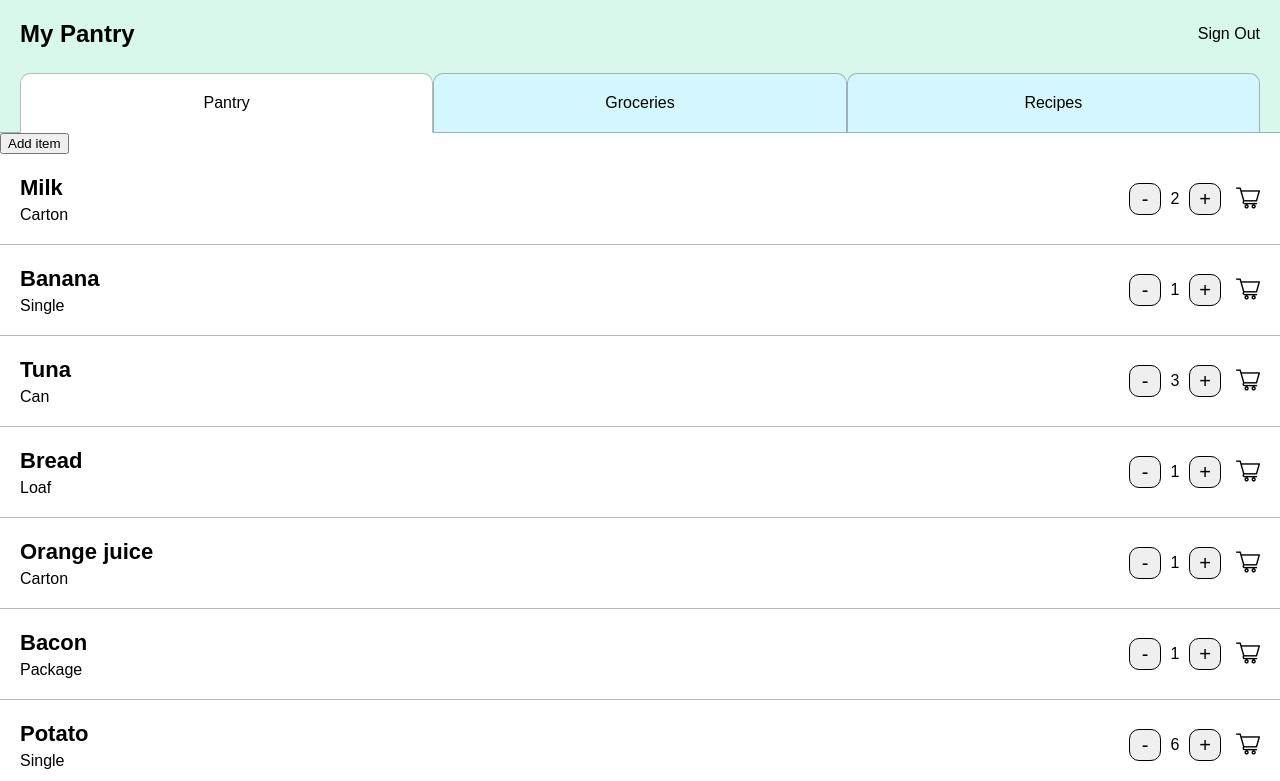
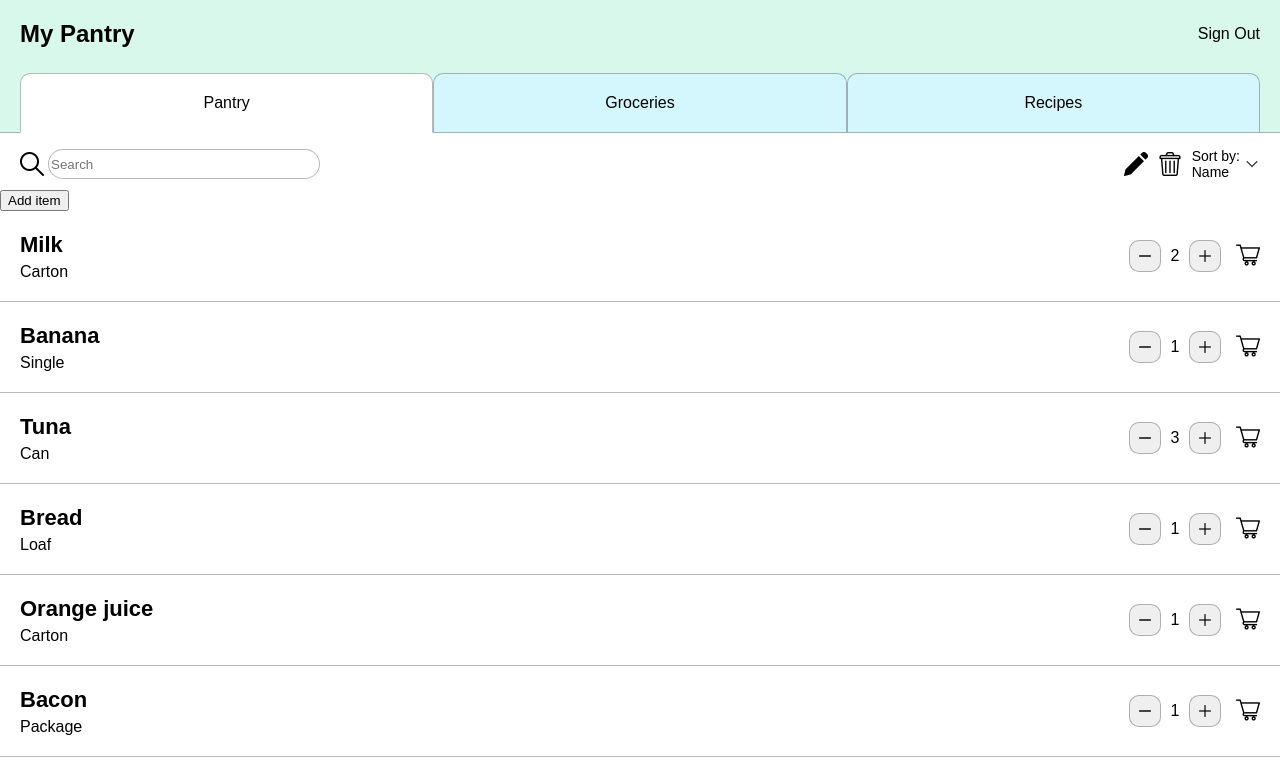
Before and after one commit to jenny-r/pantry-app-client, a React (Create React App) app: page / in a window 1280 px wide. Shown: the top 781 px of the page. Built offline with nearby package versions, Linux system fonts and the light colour scheme.

Commit message:
updated count icons, fixed pantry divs

```diff
--- a/src/components/Pantry/Pantry.tsx
+++ b/src/components/Pantry/Pantry.tsx
@@ -2,6 +2,7 @@ import { PantryItem } from '../PantryItem/PantryItem';
 import { useAppDispatch, useAppSelector } from '../../store/hooks';
 import { PantryItemType } from '../../types/types';
 import { addPantryItem } from '../../store/pantrySlice';
+import { SearchBar } from '../SearchBar/SearchBar';
 import './Pantry.css';
 
 export function Pantry() {
@@ -11,7 +12,9 @@ export function Pantry() {
     const dispatch = useAppDispatch()
 
     return (
-        <div className='Pantry-pantry-list'>
+        <div className='Pantry-pantry'>
+            <SearchBar />
+            <div className='Pantry-pantry-item-list'>
                 <button
                     onClick={() => dispatch(addPantryItem({
                         id: '18',
@@ -23,5 +26,6 @@ export function Pantry() {
                 {pantryItems.map((item) =>
                     <PantryItem item={item} key={item.name} />)}
             </div>
+        </div>
     )
 }
--- a/src/components/PantryItem/PantryItem.css
+++ b/src/components/PantryItem/PantryItem.css
@@ -42,11 +42,20 @@
 }
 
 .PantryItem-count-button {
+    display: flex;
+    flex-direction: row;
+    justify-content: center;
+    align-items: center;
     font-size: 20px;
     height: 32px;
     width: 32px;
-    border: 1px solid black;
+    border: 1px solid rgba(0, 0, 0, 0.274);
     border-radius: 10px;
+}
+
+.PantryItem-count-button-image {
+    height: 12px;
+    width: 12px;
 }
 
 .PantryItem-quantity {
--- a/src/components/PantryItem/PantryItem.tsx
+++ b/src/components/PantryItem/PantryItem.tsx
@@ -1,4 +1,6 @@
 import groceryIcon from '../../assets/shopping-cart-icon.png';
+import decreaseIcon from '../../assets/minus-icon.png';
+import increaseIcon from '../../assets/plus-icon.png';
 import { PantryItemType } from '../../types/types';
 import { useAppDispatch, useAppSelector } from '../../store/hooks';
 import { increase, decrease } from '../../store/pantrySlice';
@@ -24,12 +26,24 @@ export function PantryItem({ item }: PantryItemProps) {
                         <button
                             className='PantryItem-count-button decrease'
                             onClick={() => dispatch(decrease(item.id))}
-                        >-</button>
+                        >
+                            <img
+                                className='PantryItem-count-button-image'
+                                src={decreaseIcon}
+                                alt='decrease'
+                            />
+                        </button>
                         <div className='PantryItem-quantity'>{item.quantity}</div>
                         <button
                             className='PantryItem-count-button increase'
                             onClick={() => dispatch(increase(item.id))}
-                        >+</button>
+                        >
+                            <img
+                                className='PantryItem-count-button-image'
+                                src={increaseIcon}
+                                alt='increase'
+                            />
+                        </button>
                     </div>
                     <button className='PantryItem-grocery-button'>
                         <img src={groceryIcon} alt='add to grocery list' />
```
Also changed, not shown: src/assets/minus-icon.png (added), src/assets/plus-icon.png (added). Lines whose indentation alone changed are shown as unchanged.
